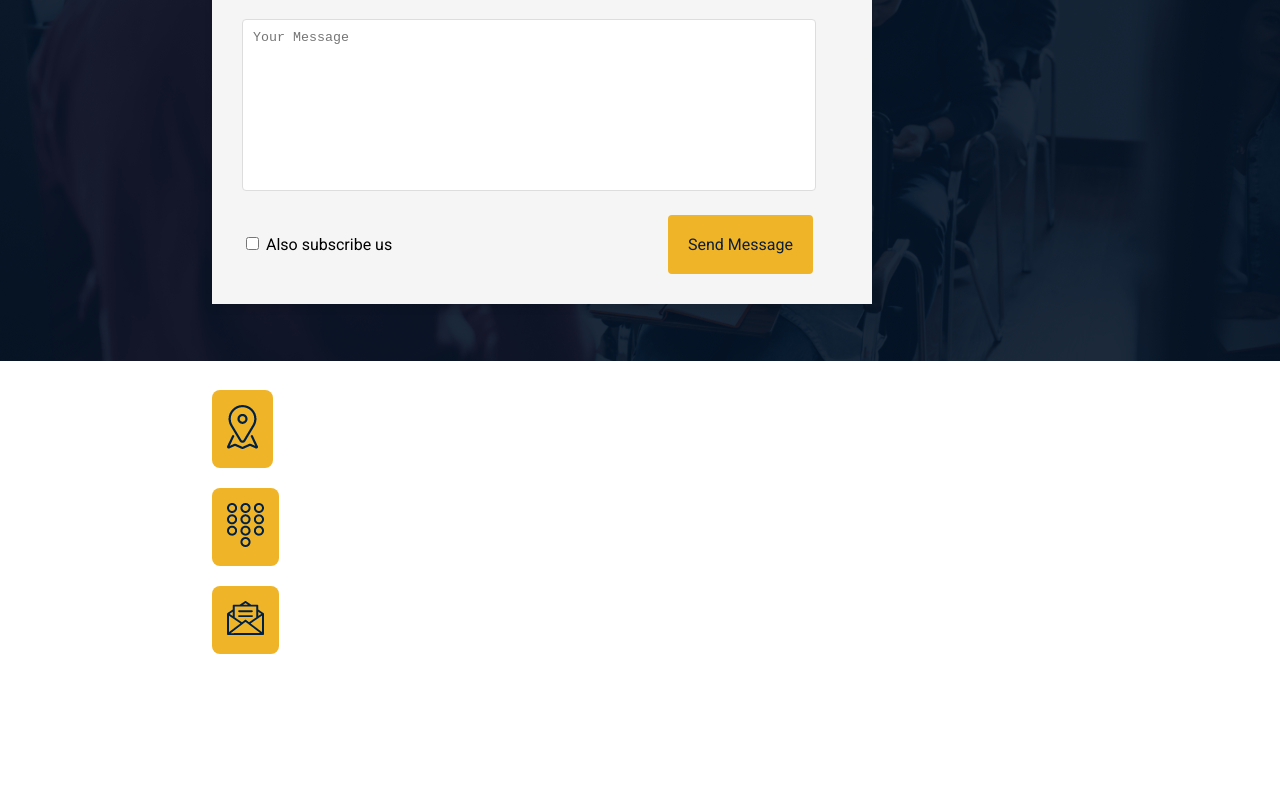
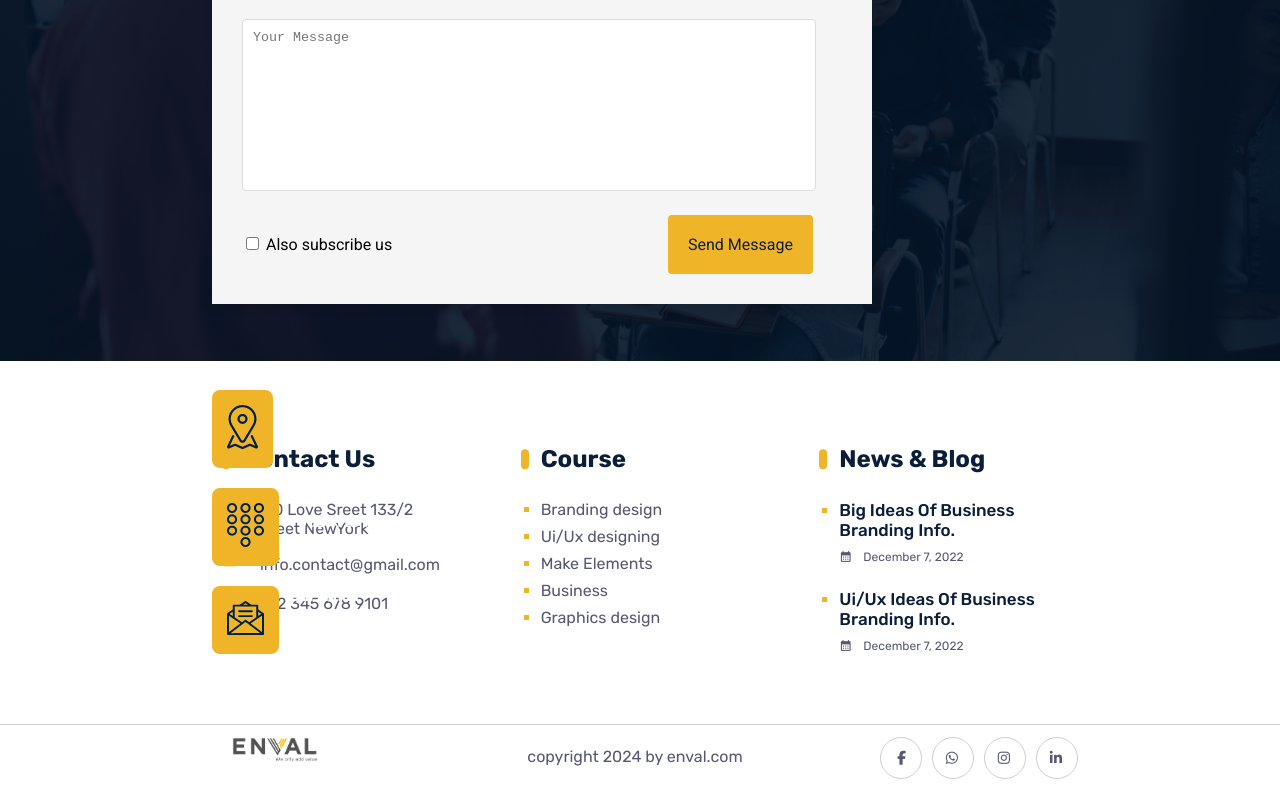
Before and after one commit to MounikaKolisetty/enval, an Angular app: page / in a window 1280 px wide. Shown: the part 3624-4416 px from the top of the page. Before the commit the page ends 4318 px from the top, so only its background shows below. Built offline with nearby package versions, Linux system fonts and the light colour scheme; a web font is replaced by a local one.

Commit message:
added footer

```diff
--- a/angular.json
+++ b/angular.json
@@ -25,6 +25,7 @@
               "src/assets"
             ],
             "styles": [
+              "node_modules/@fortawesome/fontawesome-free/css/all.css",
               "@angular/material/prebuilt-themes/indigo-pink.css",
               "src/styles.css"
             ],
--- a/package.json
+++ b/package.json
@@ -20,6 +20,8 @@
     "@angular/platform-browser": "^17.3.0",
     "@angular/platform-browser-dynamic": "^17.3.0",
     "@angular/router": "^17.3.0",
+    "@fortawesome/fontawesome-free": "^6.6.0",
+    "http-proxy-middleware": "^2.0.7",
     "rxjs": "~7.8.0",
     "tslib": "^2.3.0",
     "zone.js": "~0.14.3"
--- /dev/null
+++ b/src/app/footer/footer.component.css
@@ -0,0 +1,155 @@
+.footer-top {
+    display: flex; /* Enables flexbox layout */
+    justify-content: space-between; /* Optional: spaces the divs evenly */
+    margin: 5% 15% 2% 15%;
+}
+
+.widget_contact, .widget_course, .widget_blog {
+    flex: 1; /* Makes each child div take equal space */
+    margin: 0 10px; /* Optional: adds space between divs */
+    padding: 20px; /* Optional: adds padding inside divs */
+}
+.widget_contact h4, .widget_course h4, .widget_blog h4{
+    color: #0a1e3a;
+    font-family: Rubik, sans-serif;
+    font-size: 24px;
+    font-weight: 700;
+    position: relative;
+    display: inline-block;
+    padding-left: 20px; /* Adjust spacing as needed */
+    margin: 0 0 27px 0;
+}
+.widget_contact h4::before, .widget_course h4::before, .widget_blog h4::before {
+    content: '';
+    position: absolute;
+    left: 0;
+    top: 50%;
+    transform: translateY(-50%);
+    width: 8px; /* Adjust width as needed */
+    height: 70%; /* Adjust height as needed */
+    border-radius: 10px;
+    background-color: #f0b429; /* Set the color to yellow */
+}
+.widget_contact .details{
+    list-style-type: none;
+    margin: 0;
+    padding-left: 20px;
+}
+.details {
+    padding: 0% !important;
+}
+.details li {
+    display: flex; /* Use Flexbox to align items */
+    align-items: center; /* Center items vertically */
+    margin-bottom: 15px;
+}
+.details li mat-icon{
+    margin-right: 14px;
+    font-size: 16px;
+    color: #f0b429;
+}
+.details li div {
+    font-family: Rubik, sans-serif;
+    color: #565872;
+}
+.widget_course ul, .widget_blog ul {
+    list-style-type: square; /* Set list style to square */
+    margin: 0;
+    padding-left: 20px;
+}
+.widget_course ul li{
+    margin-bottom: 8px !important;
+}
+.widget_blog ul li{
+    margin-bottom: 15px !important;
+}
+.widget_course ul li a {
+    font-family: Rubik, sans-serif;
+    font-size: 16px; /* Set font size of anchor tags */
+    font-weight: 400; /* Set font weight of anchor tags */
+    text-decoration: none; /* Remove underline from anchor tags */
+    display: inline-block; /* Ensure the text behaves like normal text */
+    color: #565872;
+}
+.widget_course ul li a:hover{
+    color: #f0b429;
+}
+.widget_blog ul li a {
+    text-decoration: none;
+    color: #0a1e3a;
+}
+.widget_course ul li::marker, .widget_blog ul li::marker {
+    color: #f0b429;
+}
+.widget_blog h6 {
+    font-family: Rubik, sans-serif;
+    font-size: 17px;
+    font-weight: 500;
+    margin: 0;
+}
+.widget_blog ul li h6 a:hover{
+    color: #f0b429;
+}
+.widget_blog .date{
+    font-family: Rubik, sans-serif;
+    font-size: 12px;
+    font-weight: 400;
+    color: #565872;
+    display: flex;
+    align-items: center;
+}
+.widget_blog .date mat-icon{
+    font-size: 13px;
+    margin-top: 10px;
+}
+.footer-bottom{
+    border-top: 1px solid #cfcfcf; /* Adjust the color and thickness as needed */
+
+    display: flex;
+    justify-content: space-between;
+    padding: 1% 15%;
+}
+.footer-bottom .footer_logo, .footer-bottom .footer_copyrights, .footer-bottom .social_media{
+    flex: 1;
+}
+.footer_logo{
+    padding-left: 40px;
+}
+.footer-bottom .footer_logo img{
+    width: 30%;
+}
+.footer_copyrights p{
+    margin: 10px;
+    font-family: Rubik, sans-serif;
+    font-size: 16px;
+    font-weight: 400;
+    color: #565872;
+}
+.social_media ul{
+    list-style-type: none;
+    margin: 0;
+    text-align: right;
+}
+.social_media ul li{
+    display: inline-block;       /* Makes the list items inline */
+    border: 1px solid #cfcfcf;
+    border-radius: 100%;
+    width: 40px;
+    height: 40px;
+    margin-right: 10px;
+}
+.facebook, .whatsapp, .instagram, .linkedin{
+    color: #565872;
+    font-size: 14px;
+    font-weight: 400;
+    margin-right: 15px;
+}
+.facebook i, .whatsapp i, .instagram i, .linkedin i{
+    padding-top: 13px;
+}
+.social_media ul li:hover {
+    background-color: #f0b429;
+}
+.social_media ul li:hover a{
+    color: #0a1e3a;
+}
--- /dev/null
+++ b/src/app/footer/footer.component.html
@@ -0,0 +1,96 @@
+<div class="footer">
+    <div class="footer-top">
+        <div class="widget_contact">
+            <h4>Contact Us</h4>
+            <ul class="details">
+                <li>
+                    <mat-icon>location_on</mat-icon>
+                    <div>420 Love Sreet 133/2 Street NewYork</div>
+                </li>
+                <li>
+                    <mat-icon>mail</mat-icon>
+                    <div>info.contact&#64;gmail.com</div>
+                </li>
+                <li>
+                    <mat-icon>call</mat-icon>
+                    <div>012 345 678 9101</div>
+                </li>
+            </ul>
+        </div>
+        <div class="widget_course">
+            <h4>Course</h4>
+            <ul>
+                <li>
+                    <a href="#">Branding design</a>
+                </li>
+                <li>
+                    <a href="#">Ui/Ux designing</a>
+                </li>
+                <li>
+                    <a href="#">Make Elements</a>
+                </li>
+                <li>
+                    <a href="#">Business</a>
+                </li>
+                <li>
+                    <a href="#">Graphics design</a>
+                </li>
+            </ul>
+        </div>
+        <div class="widget_blog">
+            <h4>News & Blog</h4>
+            <ul>
+                <li>
+                    <h6>
+                        <a href="">Big Ideas Of Business Branding Info.</a>
+                    </h6>
+                    <span class="date">
+                        <mat-icon>calendar_month</mat-icon>
+                        <span >December 7, 2022</span>
+                    </span>
+                </li>
+                <li>
+                    <h6>
+                        <a href="">Ui/Ux Ideas Of Business Branding Info.</a>
+                    </h6>
+                    <span class="date">
+                        <mat-icon>calendar_month</mat-icon>
+                        <span>December 7, 2022</span>
+                    </span>
+                </li>
+            </ul>
+        </div>
+    </div>
+    <div class="footer-bottom">
+        <div class="footer_logo">
+            <img src="../../assets/img/logo.jpg" alt="">
+        </div>
+        <div class="footer_copyrights">
+            <p>copyright 2024 by enval.com</p>
+        </div>
+        <div class="social_media">
+            <ul>
+                <li>
+                    <a class="facebook" href="">
+                        <i class="fa-brands fa-facebook-f"></i>
+                    </a>
+                </li>
+                <li>
+                    <a class="whatsapp" href="">
+                        <i class="fa-brands fa-whatsapp"></i>
+                    </a>
+                </li>
+                <li>
+                    <a class="instagram" href="">
+                        <i class="fa-brands fa-instagram"></i>
+                    </a>
+                </li>
+                <li>
+                    <a class="linkedin" href="">
+                        <i class="fa-brands fa-linkedin-in"></i>
+                    </a>
+                </li>
+            </ul>
+        </div>
+    </div>
+</div>
--- a/src/app/home/home.component.html
+++ b/src/app/home/home.component.html
@@ -537,3 +537,5 @@ got Cobuild out there"</pre>
         </div>
     </div>
 </div>
+
+<app-footer></app-footer>
--- a/src/app/home/home.component.ts
+++ b/src/app/home/home.component.ts
@@ -1,12 +1,15 @@
 import { Component } from '@angular/core';
 import { NavbarComponent } from '../navbar/navbar.component';
+import { FooterComponent } from '../footer/footer.component';
 import { MatIconModule } from '@angular/material/icon'; // Import MatIconModule
 
 
 @Component({
   selector: 'app-home',
   standalone: true,
-  imports: [NavbarComponent, MatIconModule],
+  imports: [NavbarComponent,
+            MatIconModule,
+            FooterComponent],
   templateUrl: './home.component.html',
   styleUrl: './home.component.css'
 })
```
Also changed, not shown: src/app/footer/footer.component.ts (added, +13 -0 lines), 2 other files (tests, documents, lock files or other folders).
